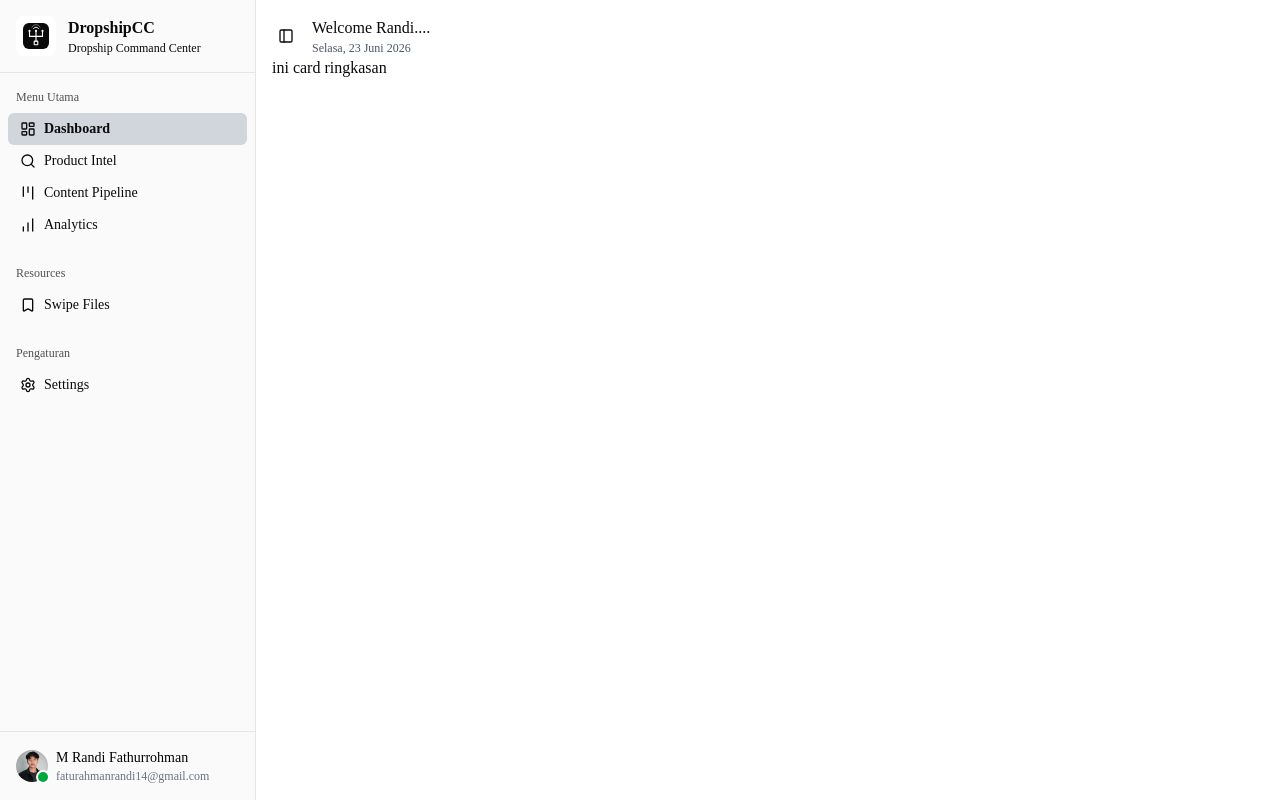
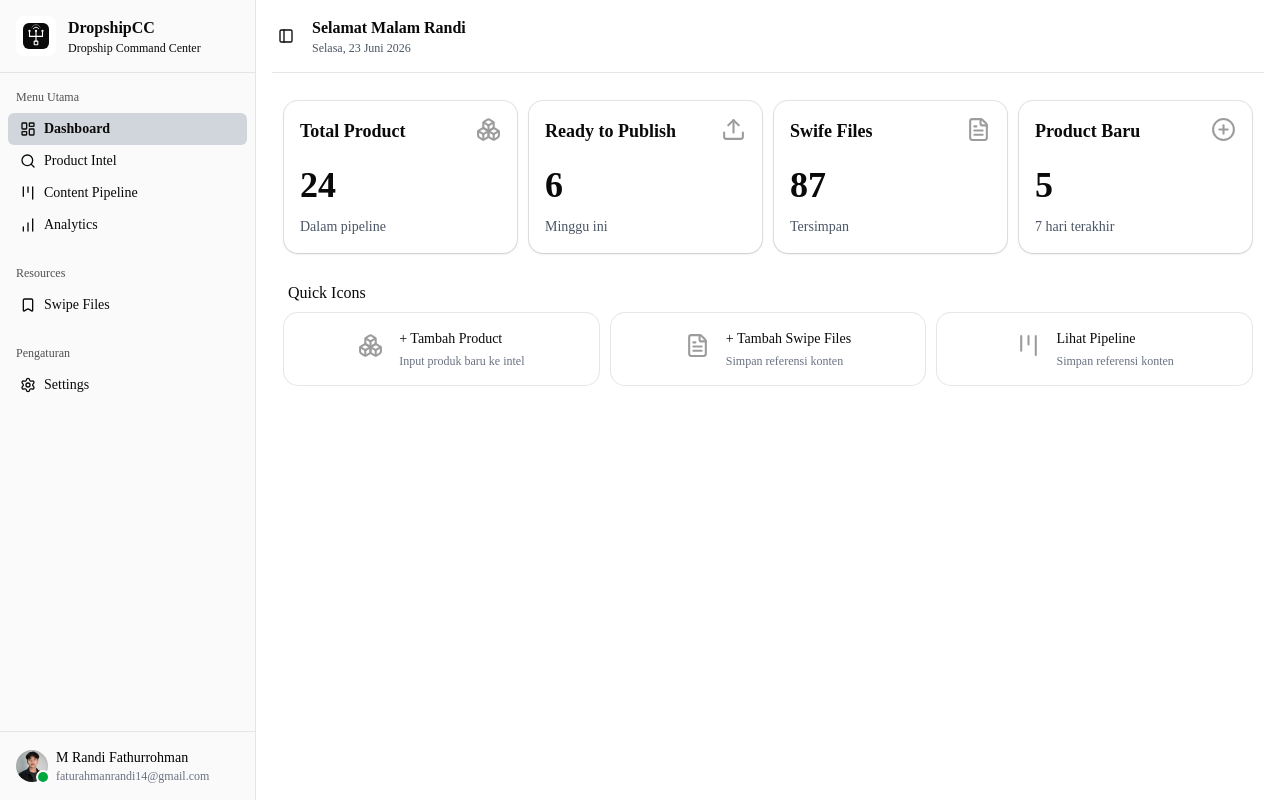
Before and after one commit to Randif444/dropshipCC, a Next.js app: page /dashboard in a window 1280 px wide. Built offline with nearby package versions, Linux system fonts and the light colour scheme.

Commit message:
feat: add QuickAction component to dashboard

```diff
--- a/src/app/dashboard/page.js
+++ b/src/app/dashboard/page.js
@@ -1,17 +1,74 @@
+"use client";
+import DashboardCard from "@/components/dashboard-card";
+import { cards_dummy, actions } from "@/data/datas";
+import QuickAction from "@/components/quick-action";
 import DateHeader from "@/components/date-time-header";
+import GreetingHeader from "@/components/greeting";
 import { SidebarTrigger } from "@/components/ui/sidebar";
+import { Boxes, Upload, FileText, PlusCircle, Kanban } from "lucide-react";
 
 export default function DashboardPage() {
+  const user = "Randi";
+  const icons = {
+    Boxes: <Boxes size={25} style={{ opacity: 0.4 }} />,
+    Upload: <Upload size={25} style={{ opacity: 0.4 }} />,
+    FileText: <FileText size={25} style={{ opacity: 0.4 }} />,
+    PlusCircle: <PlusCircle size={25} style={{ opacity: 0.4 }} />,
+    Kanban: <Kanban size={25} style={{ opacity: 0.4 }} />,
+  };
+
   return (
-    <div className="flex-1">
-      <div className="flex gap-3 items-center">
-        <SidebarTrigger />
-        <div>
-          <h1>Welcome Randi....</h1>
-          <DateHeader />
+    <div>
+      {/* header */}
+      <div className="sticky top-0">
+        <div className="flex-1 pb-4 border-b">
+          <div className="flex gap-3 items-center  ">
+            <SidebarTrigger />
+            <div>
+              <div className="flex gap-1">
+                <GreetingHeader />
+                <h1 className=" font-bold">{user}</h1>
+              </div>
+              <DateHeader />
+            </div>
+          </div>
         </div>
       </div>
-      <div>ini card ringkasan</div>
+      {/* card content */}
+      <div className="grid grid-cols-1 md:grid-cols-2 lg:grid-cols-4 my-4 py-3 px-3 gap-3">
+        {cards_dummy.map((card) => {
+          return (
+            <div key={card.id}>
+              <DashboardCard title={card.title} icon={icons[card.icon]}>
+                <p className={`text-4xl items-center font-bold pb-3`}>
+                  {card.value}
+                </p>
+                <span className="font-sm text-gray-600">{card.caption}</span>
+              </DashboardCard>
+            </div>
+          );
+        })}
+      </div>
+      {/* quick icons */}
+
+      <div>
+        <h2 className="pl-4">Quick Icons</h2>
+        <div className="grid grid-cols-1 md:grid-cols-2 lg:grid-cols-3 my-2 py-0 px-3 gap-3 ">
+          {actions.map((action) => {
+            return (
+              <div key={action.id}>
+                <QuickAction
+                  key={action.id}
+                  icon={icons[action.icon]}
+                  title={action.title}
+                >
+                  <p>{action.caption}</p>
+                </QuickAction>
+              </div>
+            );
+          })}
+        </div>
+      </div>
     </div>
   );
 }
--- /dev/null
+++ b/src/components/dashboard-card.jsx
@@ -0,0 +1,22 @@
+"use client";
+import {
+  Card,
+  CardHeader,
+  CardTitle,
+  CardContent,
+  CardAction,
+} from "@/components/ui/card";
+
+export default function DashboardCard({ title, icon, children }) {
+  return (
+    <Card className="w-full shadow-sm hover:shadow-xl hover:border-blue-500 transition-all duration-300">
+      <CardHeader>
+        <CardTitle className="text-lg font-semibold">{title}</CardTitle>
+        <CardAction className="col-start-2 row-span-2 row-start-1 self-start justify-self-end">
+          {icon}
+        </CardAction>
+      </CardHeader>
+      <CardContent>{children}</CardContent>
+    </Card>
+  );
+}
--- /dev/null
+++ b/src/components/greeting.jsx
@@ -0,0 +1,18 @@
+"use client";
+import { useMemo } from "react";
+
+export default function GreetingHeader() {
+  const greeting = useMemo(() => {
+    const hour = new Date().getHours();
+    if (hour >= 5 && hour < 11) return "Selamat Pagi";
+    if (hour >= 11 && hour < 15) return "Selamat Siang";
+    if (hour >= 15 && hour < 18) return "Selamat Sore";
+    return "Selamat Malam";
+  }, []);
+
+  return (
+    <>
+      <span className="font-semibold">{greeting}</span>
+    </>
+  );
+}
--- /dev/null
+++ b/src/components/quick-action.jsx
@@ -0,0 +1,15 @@
+import { Card, CardTitle, CardContent } from "@/components/ui/card";
+
+export default function QuickAction({ icon, title, children }) {
+  return (
+    <Card className="flex flex-row items-center justify-center hover:shadow-sm hover:border-blue-500 transition-all duration-300">
+      <div className="mb-2 items-center">{icon}</div>
+      <div>
+        <CardTitle className="text-sm font-medium p-0">{title}</CardTitle>
+        <CardContent className="p-0 text-xs text-gray-500 mt-1">
+          {children}
+        </CardContent>
+      </div>
+    </Card>
+  );
+}
--- a/src/components/summarize.jsx
+++ /dev/null
@@ -1,14 +0,0 @@
-export default function Summarize() {
-  return (
-    <div>
-      <div>header</div>
-      <div>card ringkasan</div>
-      <div>quick action</div>
-      {/* activ & pipeline */}
-      <div>
-        <div>activ</div>
-        <div>pipeline</div>
-      </div>
-    </div>
-  );
-}
--- /dev/null
+++ b/src/components/ui/card.jsx
@@ -0,0 +1,114 @@
+import * as React from "react"
+
+import { cn } from "@/lib/utils"
+
+function Card({
+  className,
+  size = "default",
+  ...props
+}) {
+  return (
+    <div
+      data-slot="card"
+      data-size={size}
+      className={cn(
+        "group/card flex flex-col gap-(--card-spacing) overflow-hidden rounded-xl bg-card py-(--card-spacing) text-sm text-card-foreground ring-1 ring-foreground/10 [--card-spacing:--spacing(4)] has-data-[slot=card-footer]:pb-0 has-[>img:first-child]:pt-0 data-[size=sm]:[--card-spacing:--spacing(3)] data-[size=sm]:has-data-[slot=card-footer]:pb-0 *:[img:first-child]:rounded-t-xl *:[img:last-child]:rounded-b-xl",
+        className
+      )}
+      {...props} />
+  );
+}
+
+function CardHeader({
+  className,
+  ...props
+}) {
+  return (
+    <div
+      data-slot="card-header"
+      className={cn(
+        "group/card-header @container/card-header grid auto-rows-min items-start gap-1 rounded-t-xl px-(--card-spacing) has-data-[slot=card-action]:grid-cols-[1fr_auto] has-data-[slot=card-description]:grid-rows-[auto_auto] [.border-b]:pb-(--card-spacing)",
+        className
+      )}
+      {...props} />
+  );
+}
+
+function CardTitle({
+  className,
+  ...props
+}) {
+  return (
+    <div
+      data-slot="card-title"
+      className={cn(
+        "font-heading text-base leading-snug font-medium group-data-[size=sm]/card:text-sm",
+        className
+      )}
+      {...props} />
+  );
+}
+
+function CardDescription({
+  className,
+  ...props
+}) {
+  return (
+    <div
+      data-slot="card-description"
+      className={cn("text-sm text-muted-foreground", className)}
+      {...props} />
+  );
+}
+
+function CardAction({
+  className,
+  ...props
+}) {
+  return (
+    <div
+      data-slot="card-action"
+      className={cn(
+        "col-start-2 row-span-2 row-start-1 self-start justify-self-end",
+        className
+      )}
+      {...props} />
+  );
+}
+
+function CardContent({
+  className,
+  ...props
+}) {
+  return (
+    <div
+      data-slot="card-content"
+      className={cn("px-(--card-spacing)", className)}
+      {...props} />
+  );
+}
+
+function CardFooter({
+  className,
+  ...props
+}) {
+  return (
+    <div
+      data-slot="card-footer"
+      className={cn(
+        "flex items-center rounded-b-xl border-t bg-muted/50 p-(--card-spacing)",
+        className
+      )}
+      {...props} />
+  );
+}
+
+export {
+  Card,
+  CardHeader,
+  CardFooter,
+  CardTitle,
+  CardAction,
+  CardDescription,
+  CardContent,
+}
--- /dev/null
+++ b/src/data/datas.js
@@ -0,0 +1,52 @@
+export const user = "Randi";
+export const cards_dummy = [
+  {
+    title: "Total Product",
+    id: "total-product",
+    icon: "Boxes",
+    value: 24,
+    caption: "Dalam pipeline",
+  },
+  {
+    title: "Ready to Publish",
+    id: "ready-to-publish",
+    icon: "Upload",
+    value: 6,
+    caption: "Minggu ini",
+  },
+  {
+    title: "Swife Files",
+    id: "swife-files",
+    icon: "FileText",
+    value: 87,
+    caption: "Tersimpan",
+  },
+  {
+    title: "Product Baru",
+    id: "product-baru",
+    icon: "PlusCircle",
+    value: 5,
+    caption: "7 hari terakhir",
+  },
+];
+
+export const actions = [
+  {
+    id: "tambah-product",
+    icon: "Boxes",
+    title: "+ Tambah Product",
+    caption: "Input produk baru ke intel",
+  },
+  {
+    id: "tambah-swipe-files",
+    icon: "FileText",
+    title: "+ Tambah Swipe Files ",
+    caption: "Simpan referensi konten",
+  },
+  {
+    id: "lihat-pipeline",
+    icon: "Kanban",
+    title: "Lihat Pipeline",
+    caption: "Simpan referensi konten",
+  },
+];
```
